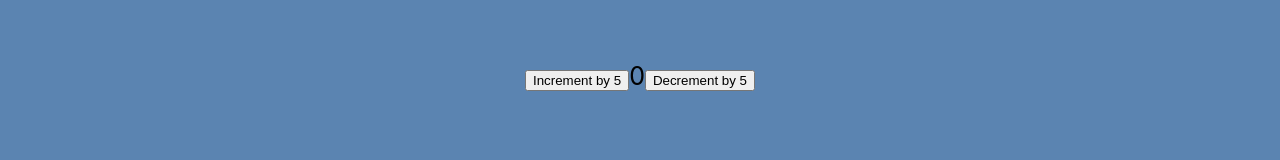
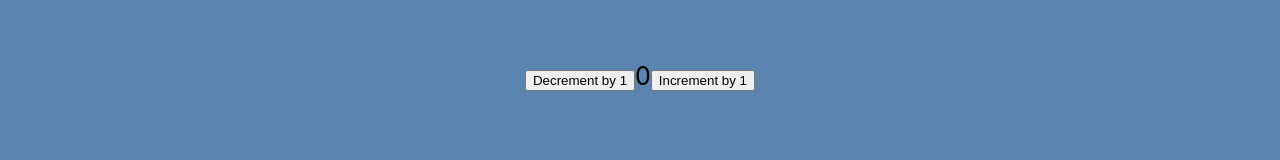
Before and after one commit to VictorSelischev/react-49-conspect, a React (Create React App) app: page / in a window 1280 px wide. Shown: the part 168-328 px from the top of the page. Built offline with nearby package versions, Linux system fonts and the light colour scheme.

Commit message:
Счетчик работает по нажатию кнопок

```diff
--- a/src/App.jsx
+++ b/src/App.jsx
@@ -22,7 +22,7 @@ export const App = () => {
     >
       <MyClassComponent />
       <button onClick={event => console.log(event)}>Click me!</button>
-      <Counter step={5} />
+      <Counter step={1} initialValue={0} />
       <Focus />
       <Blur />
       <FocusBlur />
--- a/src/components/Counter/Counter.jsx
+++ b/src/components/Counter/Counter.jsx
@@ -4,32 +4,48 @@ import React, { Component } from 'react';
 // import css from './Counter.module.css';
 
 class Counter extends Component {
-
   static defaultProps = {
     step: 1,
+    initialValue: 0,
   };
+
+  // constructor(props) {
+  //   super(props);
+
+  //   this.state = {
+  //     value: this.props.initialValue,
+  //   };
+  // }
+
+  state = {
+    value: this.props.initialValue,
+  };
+
+  plusIncrement = () => this.setState({ value: this.state.value + 1 });
+  plusDecrement = () => this.setState({ value: this.state.value - 1 });
 
   handleIncrement = evt => {
     console.log('Increment button was clicked!', evt); // работает
     console.log('this.props: ', this.props);
-  }
+  };
 
   handleDecrement = evt => {
     console.log('Decrement button was clicked!', evt); // работает
     console.log('this.props: ', this.props);
-  }
+  };
 
   render() {
     const { step } = this.props;
+    // const { initialValue } = this.props;
 
     return (
       <div className="section">
-        <button type="button" onClick={this.handleIncrement}>
+        <button type="button" onClick={this.plusDecrement}>
+          Decrement by {step}
+        </button>
+        <span>{this.state.value}</span>
+        <button type="button" onClick={this.plusIncrement}>
           Increment by {step}
-        </button>
-        <span>0</span>
-        <button type="button" onClick={this.handleDecrement}>
-          Decrement by {step}
         </button>
       </div>
     );
```
